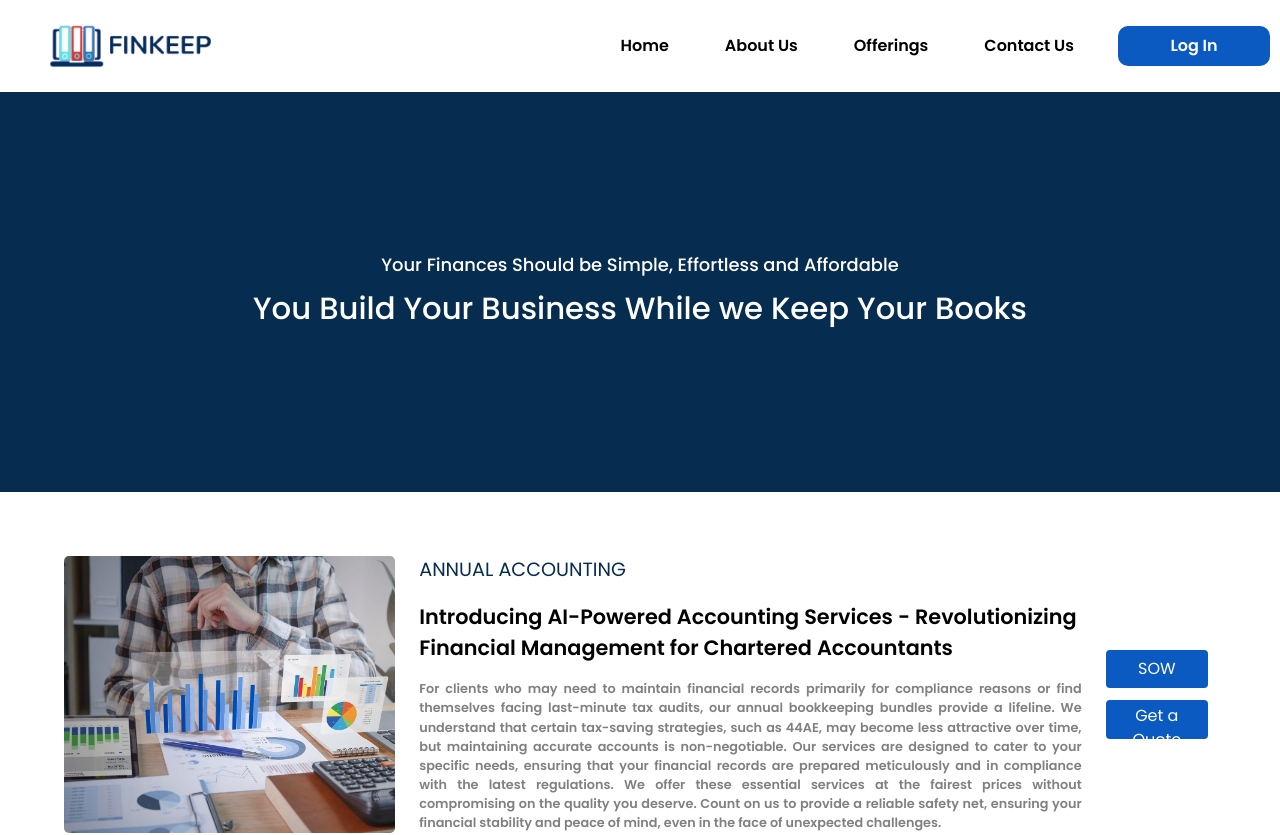
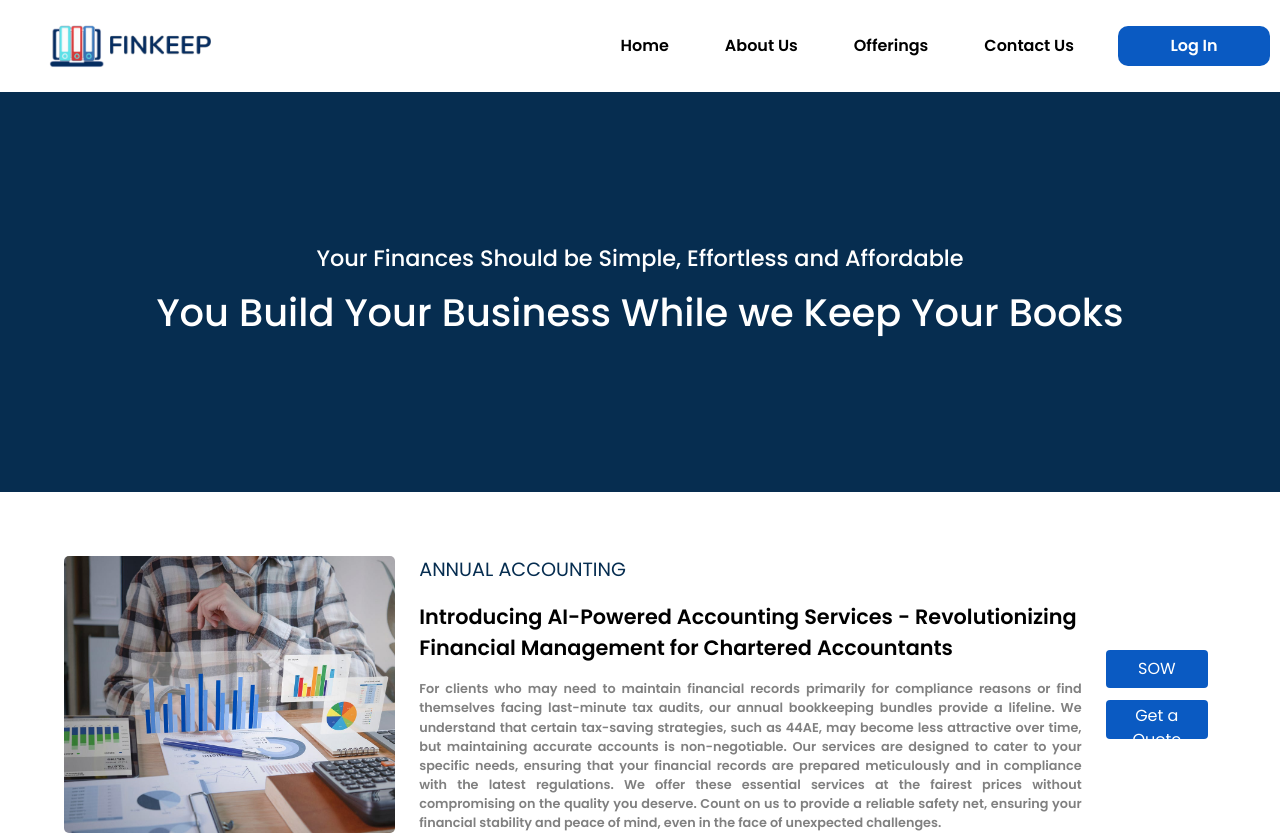
Before and after one commit to SahilMankar14/finkeep-website-latest, a React (Vite) app: page /offerings in a window 1280 px wide. Shown: the top 835 px of the page. Built offline with nearby package versions, Linux system fonts and the light colour scheme; the HTML template or start-up script is replaced by a standard one.

Commit message:
Fixed About Us Titlte font-sizing

```diff
--- a/src/components/about us/HeroSection.css
+++ b/src/components/about us/HeroSection.css
@@ -15,7 +15,7 @@ body {
 }
 
 .about-hero-title {
-  font-size: 2.1vw;
+  font-size: 1.4rem;
   text-align: center;
   font-weight: 500;
 }
--- a/src/components/offerings/HeroSection.css
+++ b/src/components/offerings/HeroSection.css
@@ -19,13 +19,13 @@ body {
 }
 
 .offering-hero-title {
-  font-size: 1.4vw;
+  font-size: 1.4rem;
   text-align: center;
   font-weight: 500;
 }
 
 .offering-hero-subtitle {
-  font-size: 2.4vw;
+  font-size: 2.4rem;
   text-align: center;
   font-weight: 500;
 }
```
